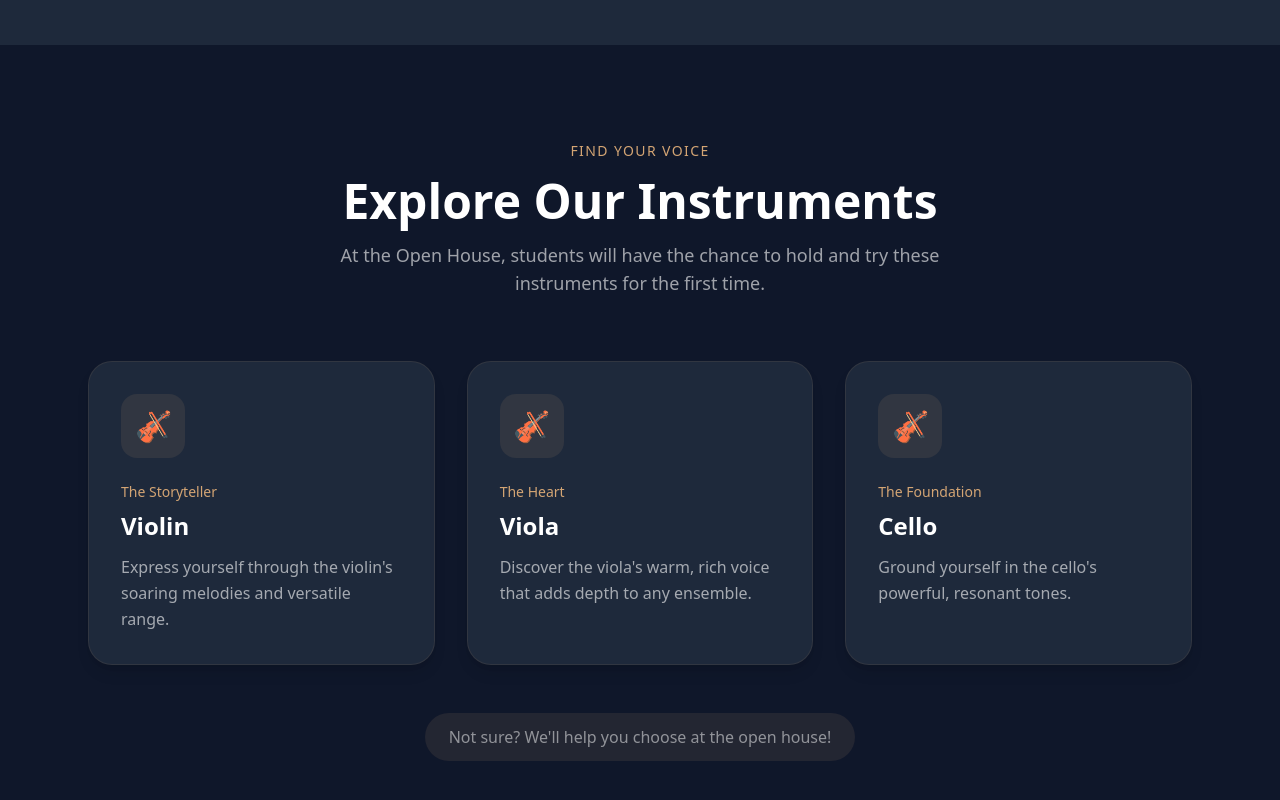
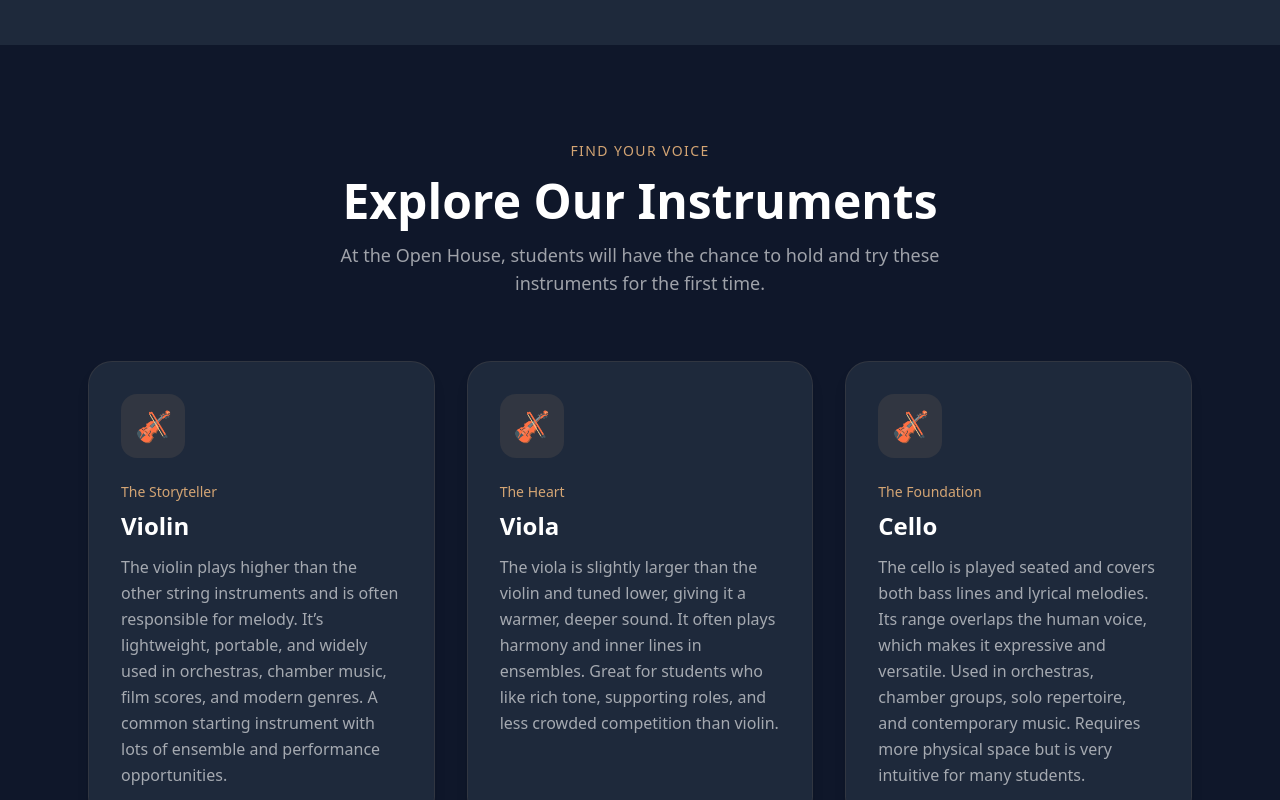
Before and after one commit to BestLessonEver/base-open-house, a Next.js app: page / in a window 1280 px wide. Shown: the part 2000-2800 px from the top of the page. Built offline with nearby package versions, Linux system fonts and the light colour scheme; a web font is replaced by a local one.

Commit message:
updated instruments

```diff
--- a/src/app/page.tsx
+++ b/src/app/page.tsx
@@ -200,19 +200,19 @@ export default function HomePage() {
                 name: "Violin",
                 tagline: "The Storyteller",
                 description:
-                  "Express yourself through the violin's soaring melodies and versatile range.",
+                  "The violin plays higher than the other string instruments and is often responsible for melody. It’s lightweight, portable, and widely used in orchestras, chamber music, film scores, and modern genres. A common starting instrument with lots of ensemble and performance opportunities.",
               },
               {
                 name: "Viola",
                 tagline: "The Heart",
                 description:
-                  "Discover the viola's warm, rich voice that adds depth to any ensemble.",
+                  "The viola is slightly larger than the violin and tuned lower, giving it a warmer, deeper sound. It often plays harmony and inner lines in ensembles. Great for students who like rich tone, supporting roles, and less crowded competition than violin.",
               },
               {
                 name: "Cello",
                 tagline: "The Foundation",
                 description:
-                  "Ground yourself in the cello's powerful, resonant tones.",
+                  "The cello is played seated and covers both bass lines and lyrical melodies. Its range overlaps the human voice, which makes it expressive and versatile. Used in orchestras, chamber groups, solo repertoire, and contemporary music. Requires more physical space but is very intuitive for many students.",
               },
             ].map((instrument) => (
               <div
```
